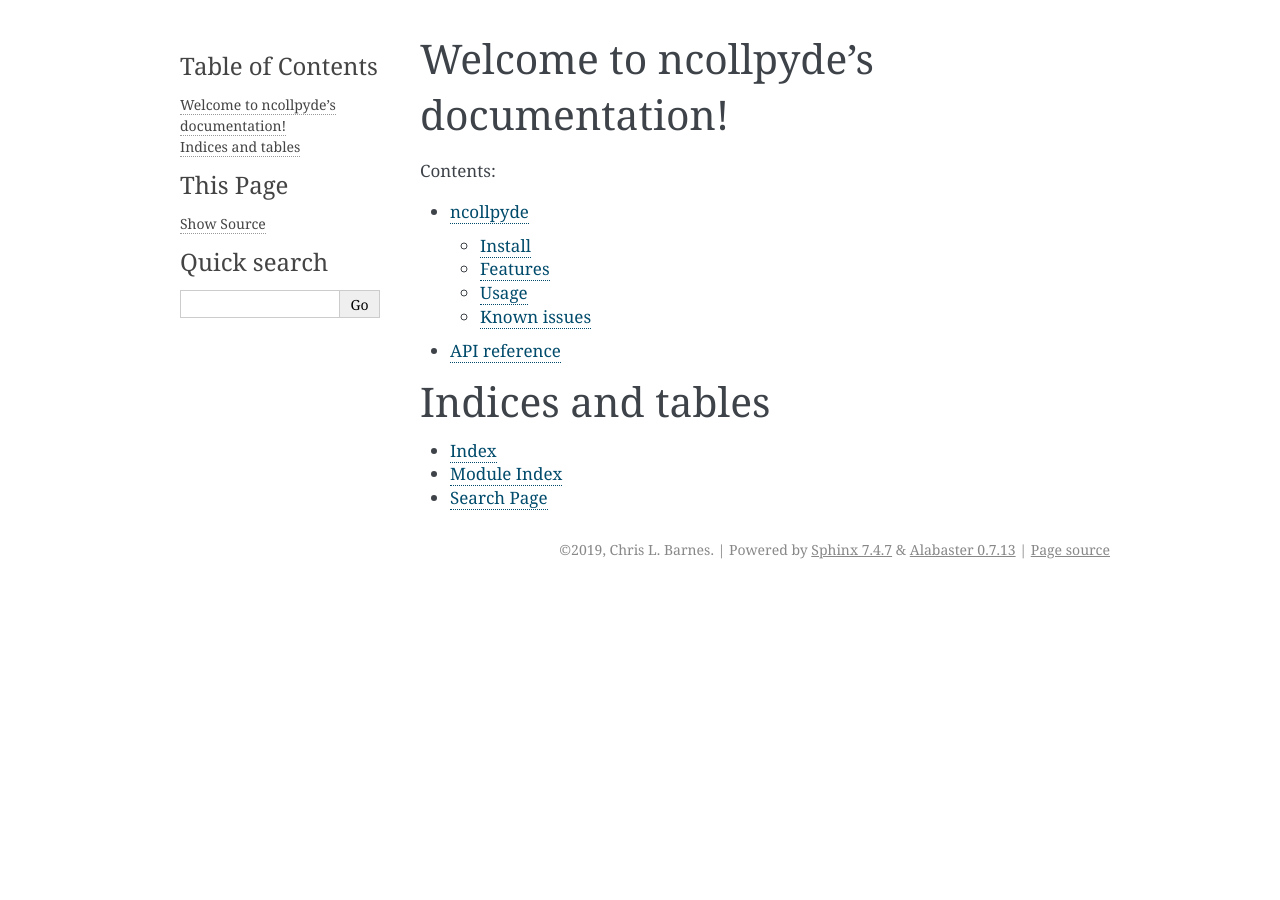
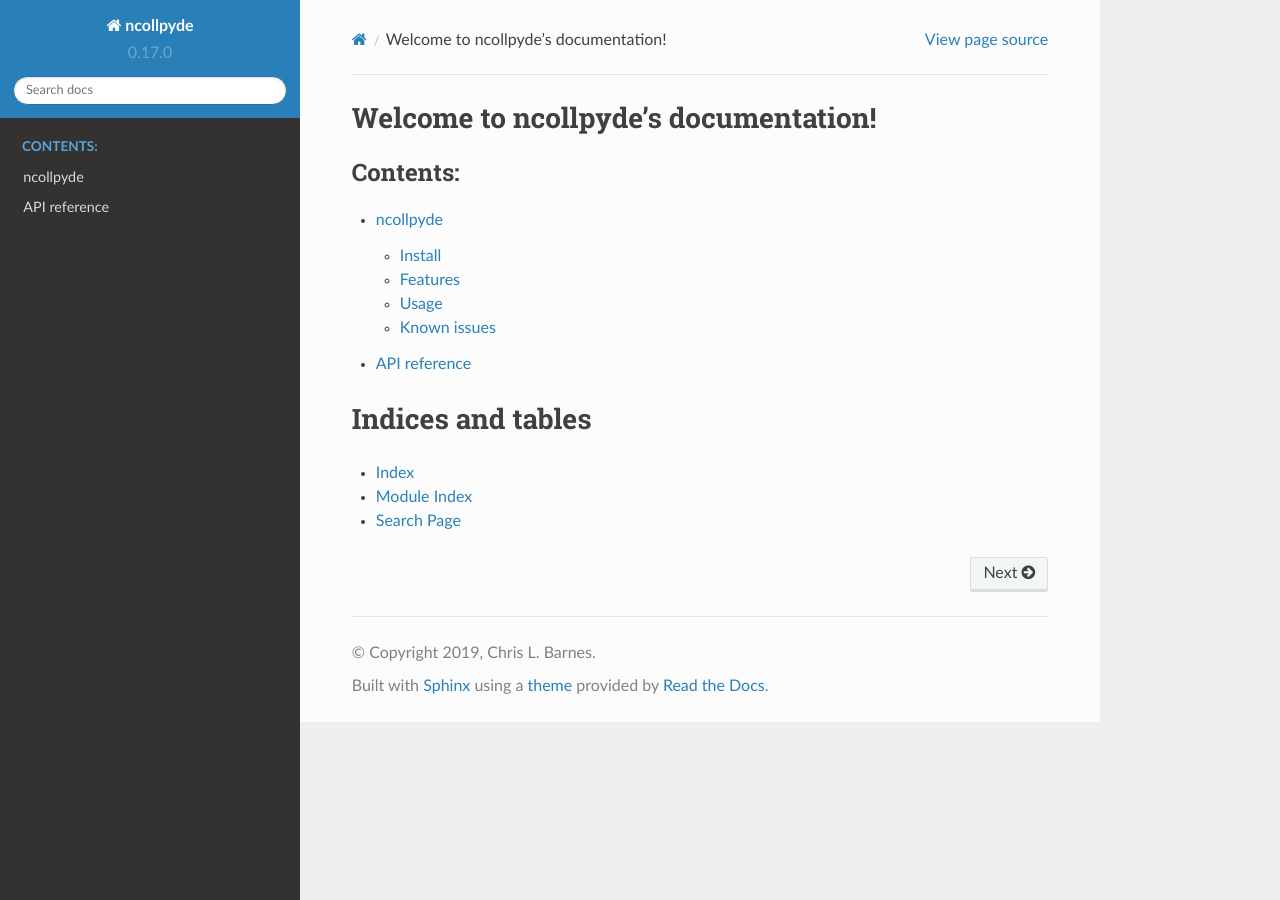
Before and after one commit to clbarnes/ncollpyde, a Sphinx documentation site: the page built from docs/index.rst, in a window 1280 px wide. Built offline with Sphinx 7.4.7 and the Read the Docs theme 2.0.0, drawn with Linux system fonts in a browser that asks for light colours; pages that are not in the unit, such as notebooks, are missing from menus; the version number is read from the project's files by our own code.

Commit message:
change to RTD theme

```diff
--- a/docs/conf.py
+++ b/docs/conf.py
@@ -85,7 +85,7 @@ todo_include_todos = False
 # The theme to use for HTML and HTML Help pages.  See the documentation for
 # a list of builtin themes.
 #
-html_theme = "alabaster"
+html_theme = "sphinx_rtd_theme"
 
 # Theme options are theme-specific and customize the look and feel of a
 # theme further.  For a list of options available for each theme, see the
--- a/docs/requirements.txt
+++ b/docs/requirements.txt
@@ -1 +1,2 @@
 Sphinx==4.2.0
+sphinx-rtd-theme
```
